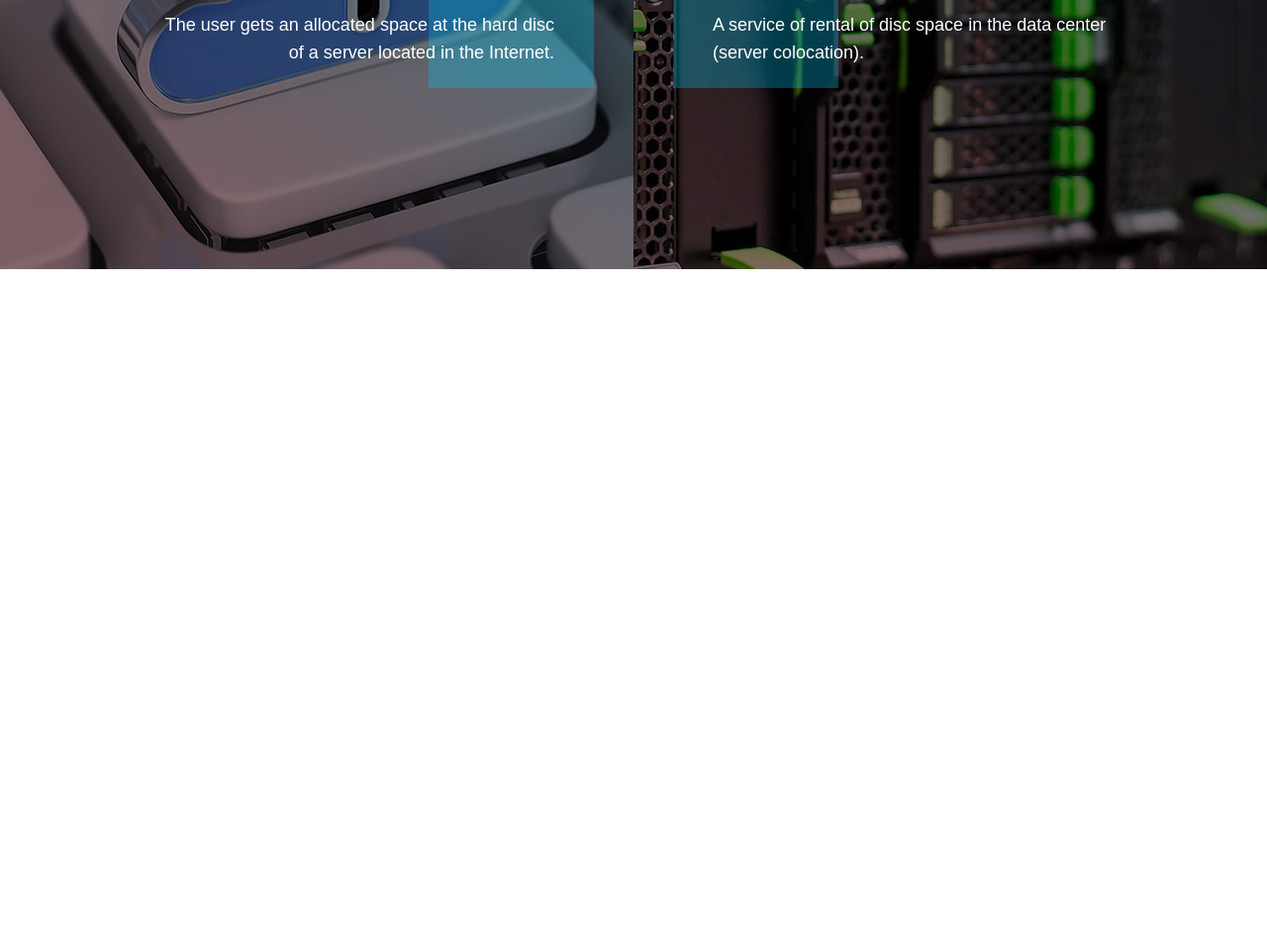
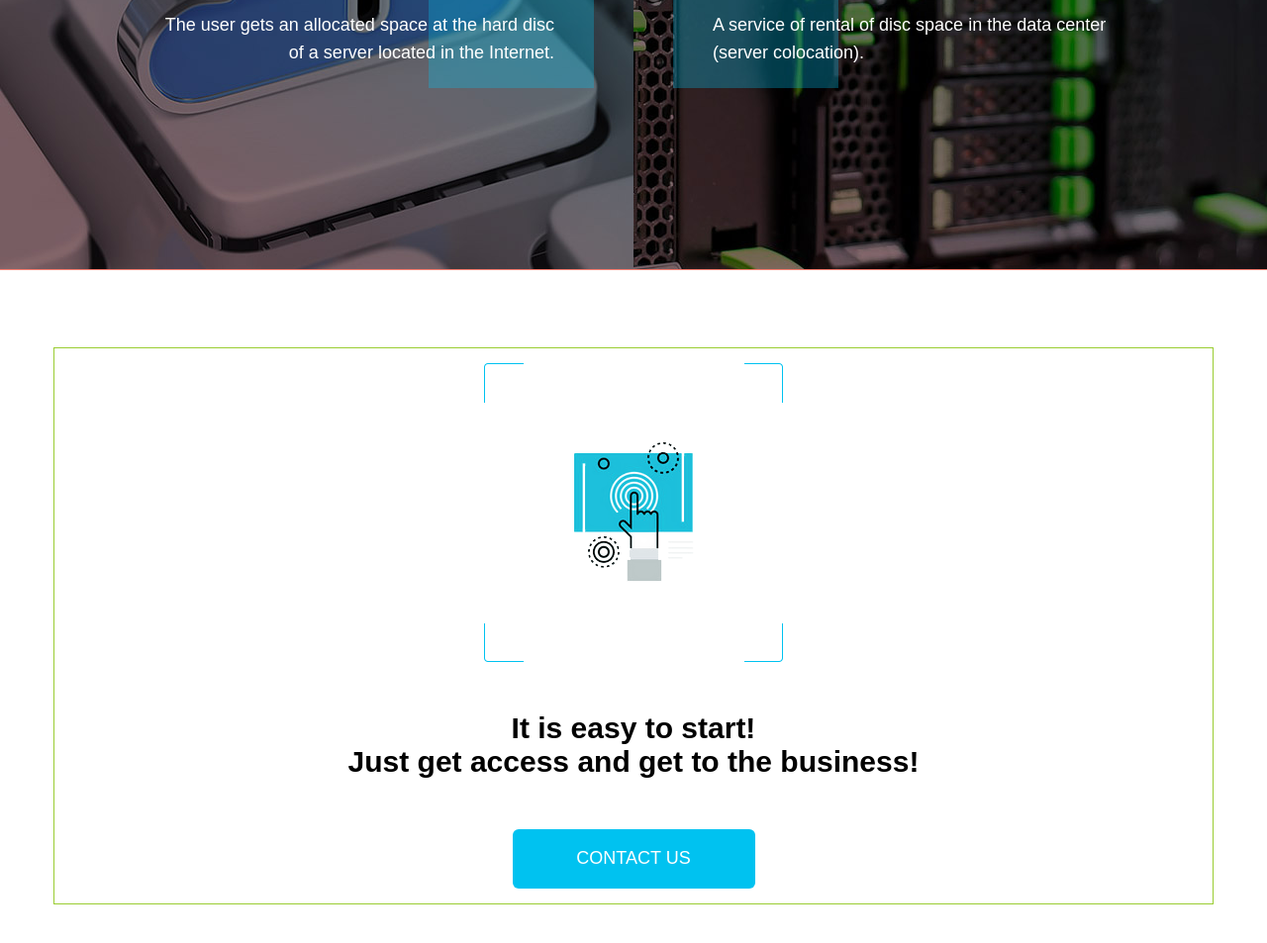
Before and after one commit to nadyawyn/prengi, a website: page src/index.html in a window 1280 px wide. Shown: the part 4051-5004 px from the top of the page at 99% size. Before the commit the page ends 4323 px from the top, so only its background shows below. Drawn offline with nearby package versions, Linux system fonts and the light colour scheme; files that its build step writes are made by us from their sources.

Commit message:
Added Start section

```diff
--- a/src/index.html
+++ b/src/index.html
@@ -222,6 +222,17 @@
 				</div>
 			</div>
 		</section>
+		<section class="start">
+			<div class="container">
+				<a href="#" class="start__link"></a>
+				<h2 class="title title_black start__title">
+					It is easy to start! <br>Just get access and get to the business!
+				</h2>
+				<button class="button button_center">Contact us</button>
+			</div>
+
+
+		</section>
 	</main>
 </body>
 
--- a/src/sass/blocks/_buttons.scss
+++ b/src/sass/blocks/_buttons.scss
@@ -13,4 +13,9 @@
 	text-transform: uppercase;
 
 	cursor: pointer;
+
+	&_center {
+		display: block;
+		margin: 0 auto;
+	}
 }
--- /dev/null
+++ b/src/sass/blocks/_start.scss
@@ -0,0 +1,16 @@
+.start {
+	margin: 80px 0;
+
+	&__link {
+		display: block;
+		width: 302px;
+		height: 302px;
+		margin: 0 auto;
+
+		background: url(../../icons/start.png) center no-repeat;
+	}
+
+	&__title {
+		margin: 50px 0;
+	}
+}
--- a/src/sass/style.scss
+++ b/src/sass/style.scss
@@ -36,3 +36,4 @@
 @import "blocks/solutions";
 @import "blocks/advantages";
 @import "blocks/options";
+@import "blocks/start";
```
Also changed, not shown: dist/css/style.min.css, dist/icons/start.png (added), dist/index.html, src/icons/start.png (added).
